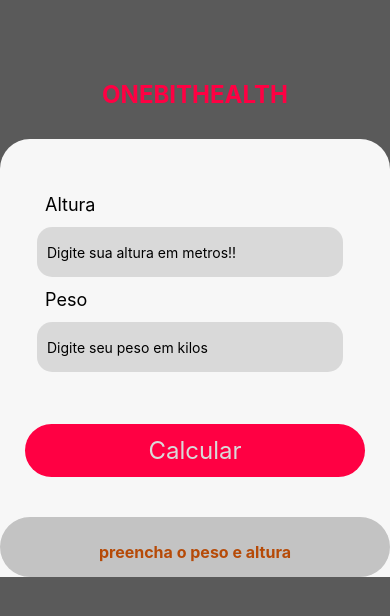
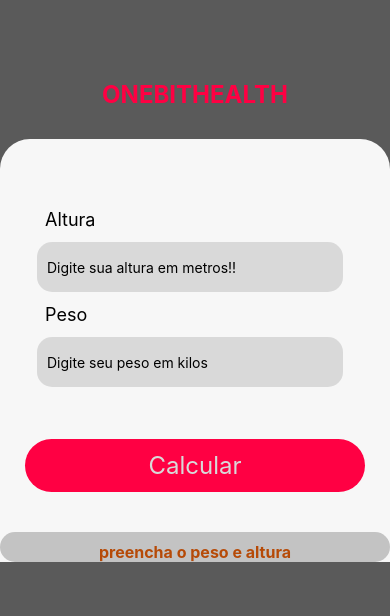
Before and after one commit to TauanGB/My-React-Native-First-App, a React Native app: screen / in a window 390 px wide. Shown: the top 616 px of the page. Built offline with nearby package versions, Linux system fonts and the light colour scheme.

Commit message:
Aula 4 Parte 3

```diff
--- a/src/components/Form/index.tsx
+++ b/src/components/Form/index.tsx
@@ -1,5 +1,5 @@
 import React from "react";
-import { Text, View, TextInput, Button, TouchableOpacity, Vibration } from "react-native";
+import { Text, View, TextInput, Button, TouchableOpacity, Vibration, Pressable, Keyboard } from "react-native";
 import ResultImc from "./ResultImc";
 import { useState } from "react";
 import styles from "./style";
@@ -44,7 +44,7 @@
 	}
 
 	return (
-		<View style={styles.formContext}>
+		<Pressable onPress={Keyboard.dismiss} style={styles.formContext}>
 			<View style={styles.form}>
 				<Text
 					style={styles.formLabel}
@@ -86,6 +86,6 @@
 				</TouchableOpacity>
 			</View>
 			<ResultImc resultado={imc} mensagemResultImc={messageImc} />
-		</View>
+		</Pressable>
 	);
 }
--- a/src/components/Form/style.ts
+++ b/src/components/Form/style.ts
@@ -2,13 +2,13 @@
 
 const styles = StyleSheet.create({
 	formContext:{
-		width:'100%',
-		height:'100%',
+		flex:1,
 		bottom:0,
 		backgroundColor:'#f7f7f7',
 		alignItems:'center',
 		borderTopLeftRadius:30,
 		borderTopRightRadius:30,
+		paddingTop:15,
 		marginTop:30,
 	},
 	form:{
```
